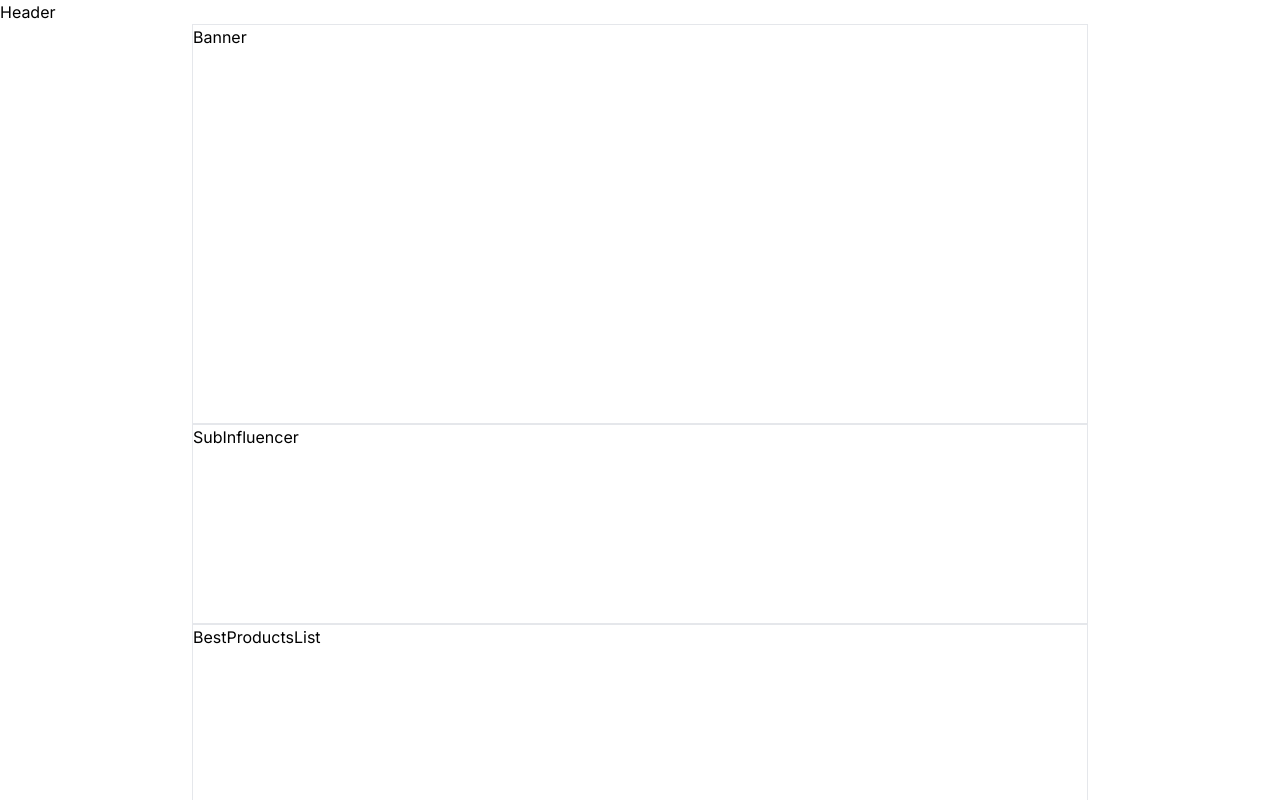
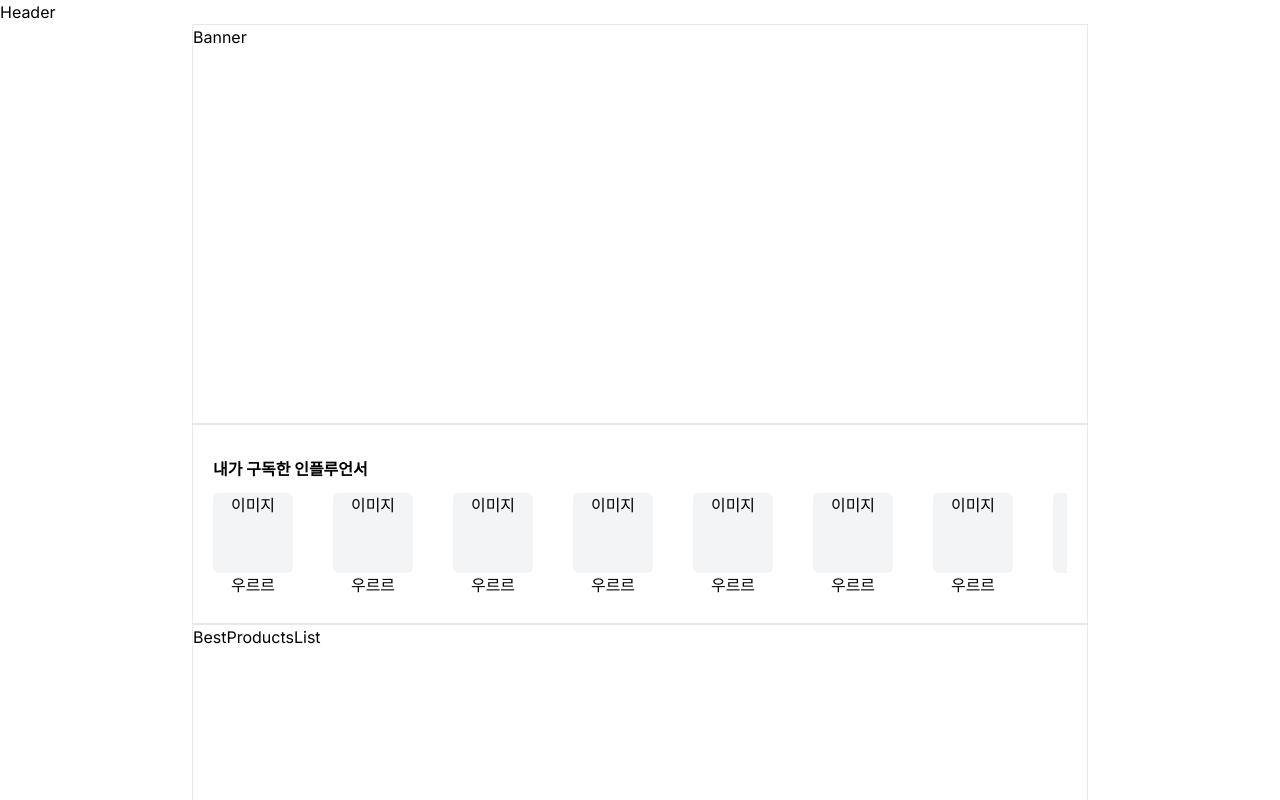
Before and after one commit to ssbmel/UrrProject, a Next.js app: page / in a window 1280 px wide. Shown: the top 800 px of the page. Built offline with nearby package versions, Linux system fonts and the light colour scheme.

Commit message:
style: main 디자인 추가

```diff
--- a/src/components/main/BestInfluencerList.tsx
+++ b/src/components/main/BestInfluencerList.tsx
@@ -6,7 +6,7 @@ function BestInfluencerList() {
       <h2 className="font-bold my-3">현재 인기 인플루언서</h2>
       <div className="w-full h-[400px] overflow-y-auto">
         <div className="border rounded-md bg-gray-300 w-full min-h-[100px] mx-auto p-5 grid grid-rows-1 grid-flow-col mb-4">
-          <div className="bg-gray-100 rounded-md w-[80px] h-[80px]"></div>
+          <div className="bg-gray-100 rounded-md w-[80px] h-[80px]">이미지</div>
           <div>
             <p className="mb-2">인싸우르르</p>
             <p className="mb-2">#OOO</p>
--- a/src/components/main/SubInfluencer.tsx
+++ b/src/components/main/SubInfluencer.tsx
@@ -1,9 +1,47 @@
-import React from 'react'
+import React from 'react';
 
 function SubInfluencer() {
   return (
-    <div className='border w-[70%] h-[200px] mx-auto'>SubInfluencer</div>
-  )
+    <>
+      <div className="border w-[70%] h-[200px] mx-auto p-5">
+        <h2 className="font-bold my-3">내가 구독한 인플루언서</h2>
+        <div className="overflow-x-auto flex gap-10">
+          <div className="gird w-[80px] text-center">
+            <div className="bg-gray-100 rounded-md w-[80px] h-[80px]">이미지</div>
+            <p>우르르</p>
+          </div>
+          <div className="gird w-[80px] text-center">
+            <div className="bg-gray-100 rounded-md w-[80px] h-[80px]">이미지</div>
+            <p>우르르</p>
+          </div>
+          <div className="gird w-[80px] text-center">
+            <div className="bg-gray-100 rounded-md w-[80px] h-[80px]">이미지</div>
+            <p>우르르</p>
+          </div>
+          <div className="gird w-[80px] text-center">
+            <div className="bg-gray-100 rounded-md w-[80px] h-[80px]">이미지</div>
+            <p>우르르</p>
+          </div>
+          <div className="gird w-[80px] text-center">
+            <div className="bg-gray-100 rounded-md w-[80px] h-[80px]">이미지</div>
+            <p>우르르</p>
+          </div>
+          <div className="gird w-[80px] text-center">
+            <div className="bg-gray-100 rounded-md w-[80px] h-[80px]">이미지</div>
+            <p>우르르</p>
+          </div>
+          <div className="gird w-[80px] text-center">
+            <div className="bg-gray-100 rounded-md w-[80px] h-[80px]">이미지</div>
+            <p>우르르</p>
+          </div>
+          <div className="gird w-[80px] text-center">
+            <div className="bg-gray-100 rounded-md w-[80px] h-[80px]">이미지</div>
+            <p>우르르</p>
+          </div>
+        </div>
+      </div>
+    </>
+  );
 }
 
-export default SubInfluencer
+export default SubInfluencer;
```
